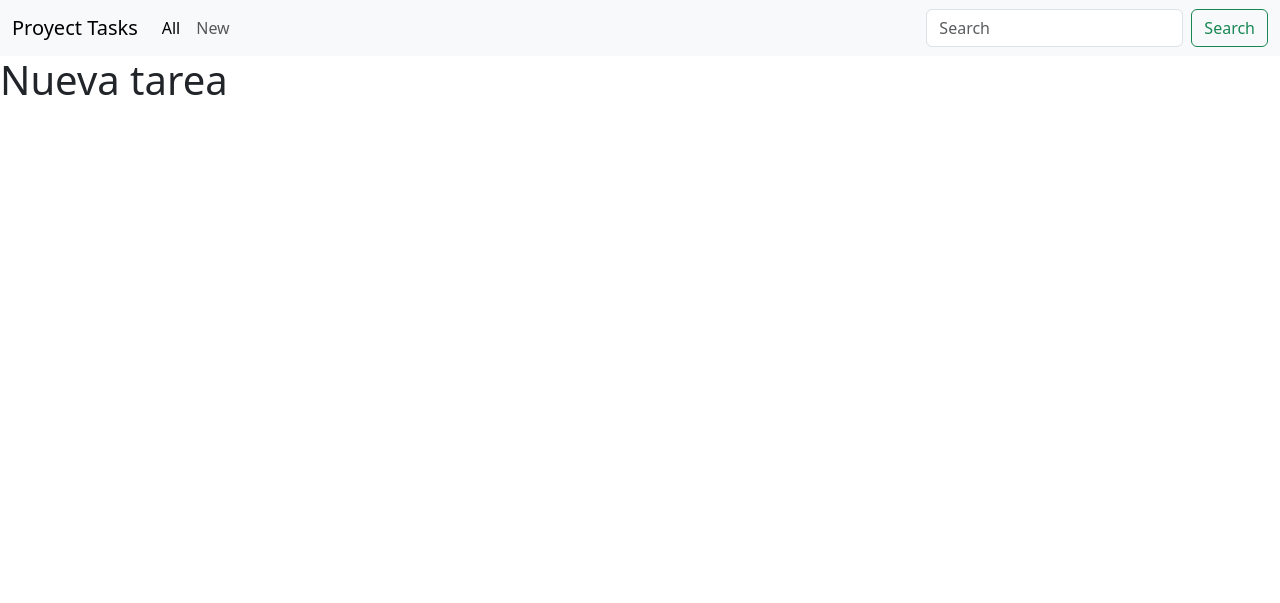
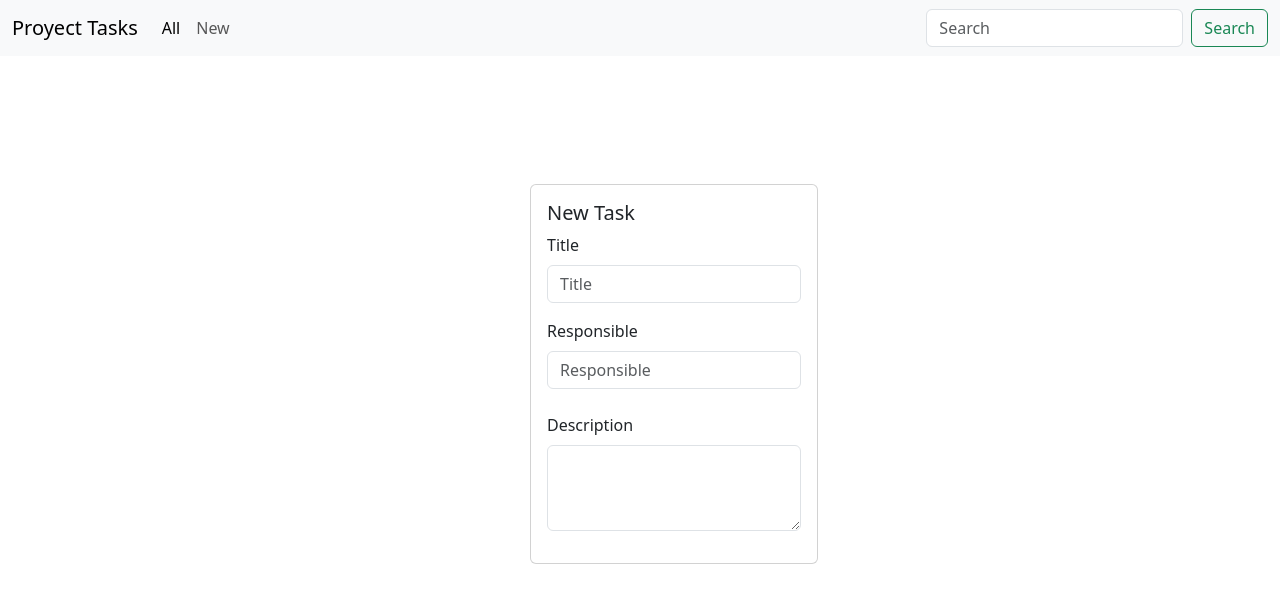
Before and after one commit to fidelaSoft/ToDo, a Flask app: page /new in a window 1280 px wide. Shown: the top 603 px of the page. Run offline with Flask 3, Linux system fonts and the light colour scheme.

Commit message:
PantalladeTareaNueva

```diff
--- a/app.py
+++ b/app.py
@@ -6,9 +6,11 @@ app = Flask(__name__)
 @app.route("/")
 def home():
     return render_template("index.html")
+
 @app.route("/new")
 def new_task():
     return render_template("task.html")
+
 @app.route("/all")
 def all_task():
     return render_template("all_tasks.html")
--- a/templates/task.html
+++ b/templates/task.html
@@ -1,4 +1,25 @@
 {% extends "index.html" %}
 {%block content%}
-<h1>Nueva tarea</h1>
+
+
+<div class="card" style="width: 18rem; margin-top: 10%;margin-left: 530px;">
+  <div class="card-body">
+    <h5 class="card-title">New Task</h5>
+      <div class="mb-3">
+          <label for="exampleFormControlInput1" class="form-label">Title</label>
+          <input type="email" class="form-control" id="exampleFormControlInput1" placeholder="Title">
+      </div>
+      <div class="mb-4">
+          <label for="exampleFormControlInput1" class="form-label">Responsible</label>
+          <input type="email" class="form-control" id="exampleFormControlInput2" placeholder="Responsible">
+      </div>
+      <div class="mb-3">
+          <label for="exampleFormControlTextarea1" class="form-label">Description</label>
+          <textarea class="form-control" id="exampleFormControlTextarea1" rows="3"></textarea>
+      </div>
+  </div>
+</div>
+
+
+
 {%endblock%}
```
